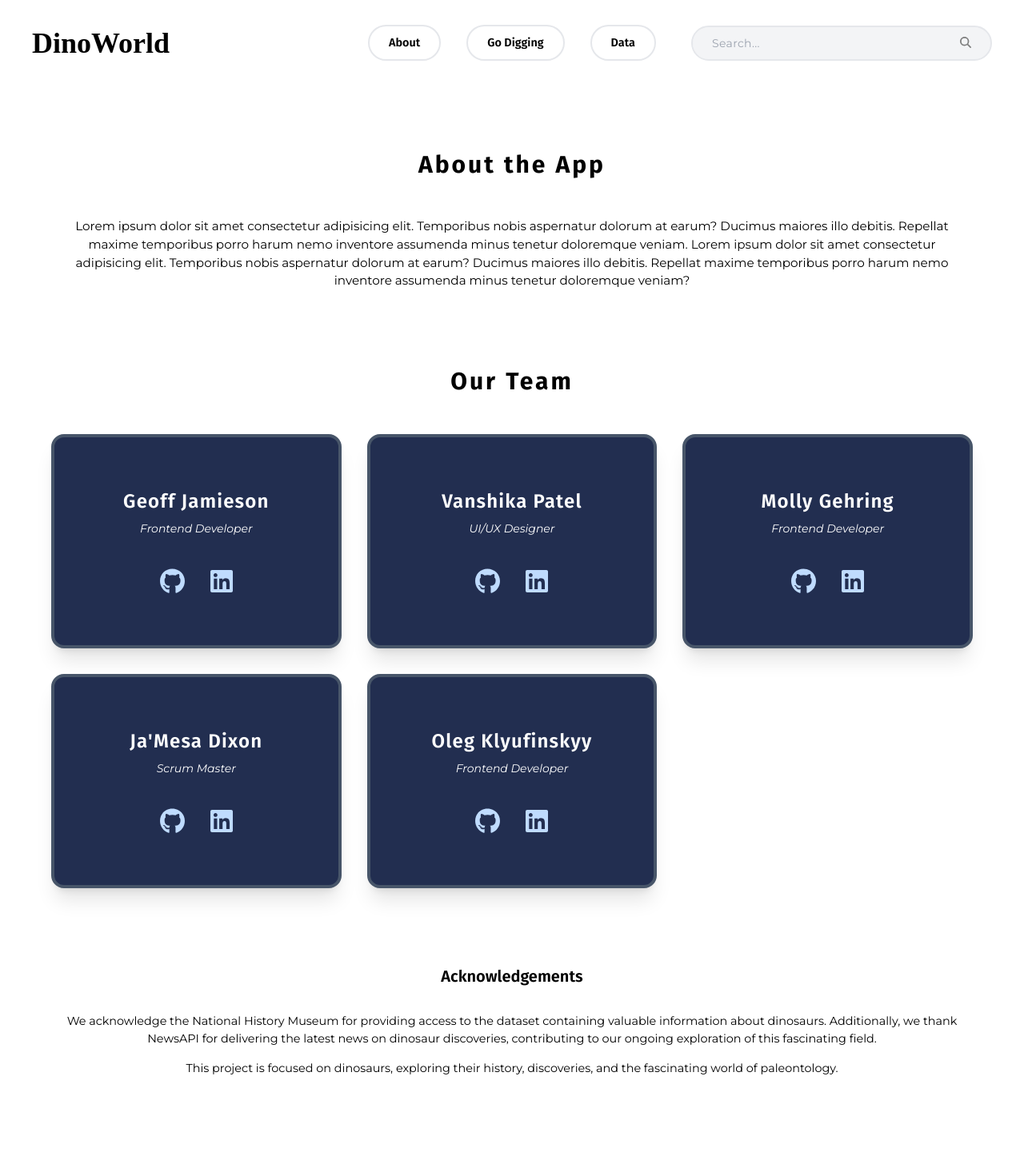
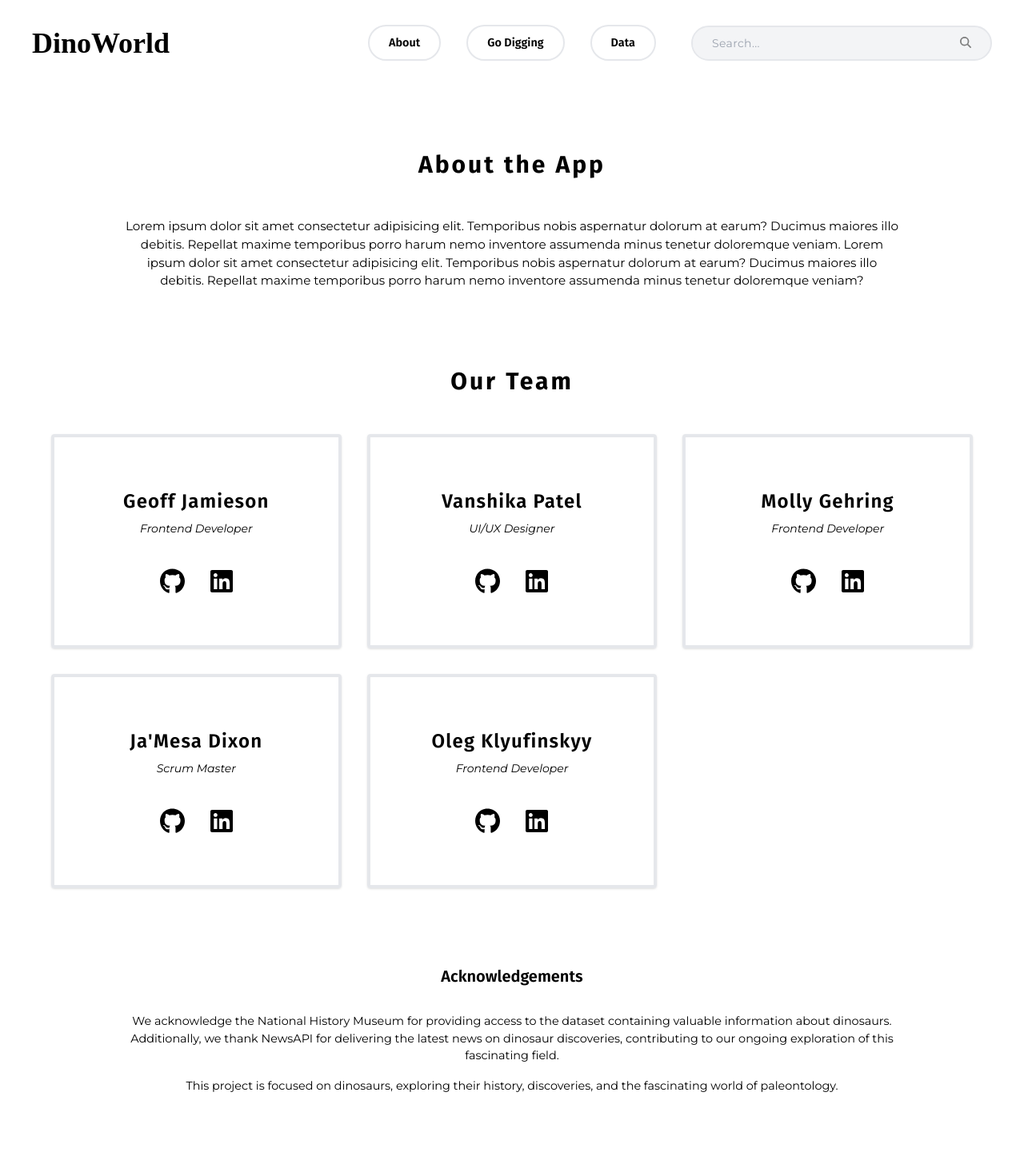
Before and after one commit to chingu-voyages/v48-tier2-team-15, a React (Vite) app: page /about in a window 1280 px wide. Shown: the top 1466 px of the page at 80% size. Built offline with nearby package versions, Linux system fonts and the light colour scheme; a web font is replaced by a local one.

Commit message:
reset base colors

```diff
--- a/src/pages/About.jsx
+++ b/src/pages/About.jsx
@@ -37,7 +37,7 @@ const About = () => {
 
   return (
     <div className="w-[90%] mx-auto max-w-[1400px]">
-      <div className="my-20 px-4">
+      <div className="my-20 px-4 max-w-[1000px] mx-auto">
         <h2 className="text-center flex-col text-3xl font-bold my-12 font-firaSans tracking-widest">
           About the App
         </h2>
@@ -59,7 +59,7 @@ const About = () => {
           {teamMembers.map((member) => (
             <div
               key={member.name}
-              className="bg-[#222E50] px-4 py-16 text-white rounded-2xl shadow-xl hover:scale-105 border-4 border-slate-600"
+              className="px-4 py-16 rounded shadow hover:scale-105 border-4"
             >
               <h3 className="text-2xl font-semibold mb-2 font-firaSans tracking-wider">
                 {member.name}
@@ -70,7 +70,6 @@ const About = () => {
                   href={member.github}
                   target="_blank"
                   rel="noopener noreferrer"
-                  className="text-blue-200 hover:text-white"
                 >
                   <FontAwesomeIcon icon={faGithub} size="2xl" />
                 </a>
@@ -78,7 +77,6 @@ const About = () => {
                   href={member.linkedin}
                   target="_blank"
                   rel="noopener noreferrer"
-                  className="text-blue-200 hover:text-white"
                 >
                   <FontAwesomeIcon icon={faLinkedin} size="2xl" />
                 </a>
@@ -88,7 +86,7 @@ const About = () => {
         </div>
       </div>
 
-      <div className="text-center mb-20">
+      <div className="text-center mb-20 max-w-[1000px] mx-auto">
         <h2 className="font-firaSans text-xl mb-8">Acknowledgements</h2>
         <div className="text-[0.9rem]">
           <p className="mb-4">
--- a/src/pages/Data.jsx
+++ b/src/pages/Data.jsx
@@ -9,7 +9,6 @@ const Data = () => {
 
   return (
     <main>
-      <h1 className="text-2xl font-semibold">Data</h1>
       {error && <>{error.message}</>}
       {loading ? (
         <div>Loading ...</div>
--- a/src/pages/GoDigging.jsx
+++ b/src/pages/GoDigging.jsx
@@ -1,14 +1,5 @@
 const GoDigging = () => {
-  return (
-    <div>
-      <h1 className="text-2xl font-semibold">Go Digging</h1>
-      <p>
-        Discover dinosaurs by using the filters to find where they lived, what
-        they ate, etc...
-      </p>
-      {/* Dinosaur Info Map Goes Here */}
-    </div>
-  );
+  return <main></main>;
 };
 
 export default GoDigging;
```
